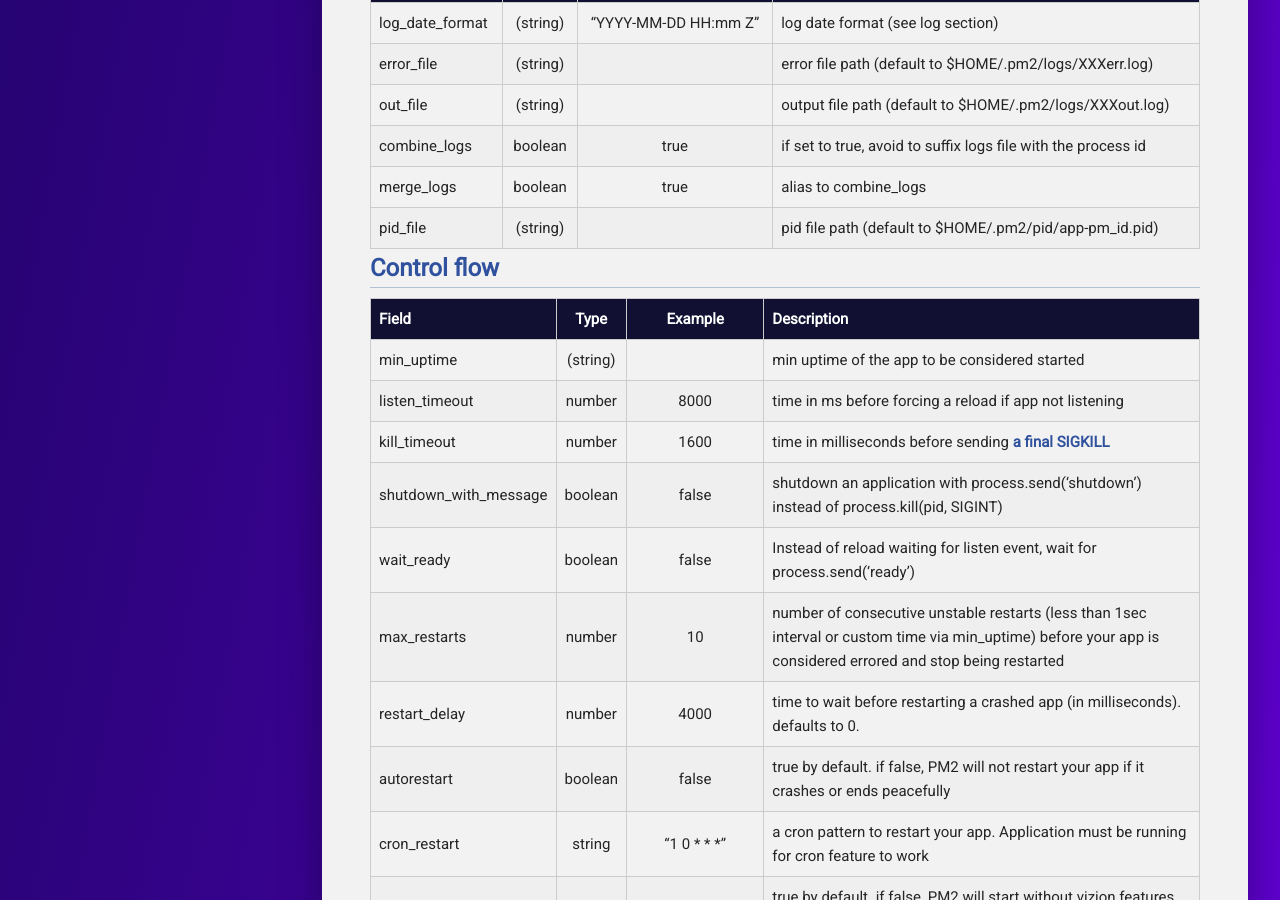
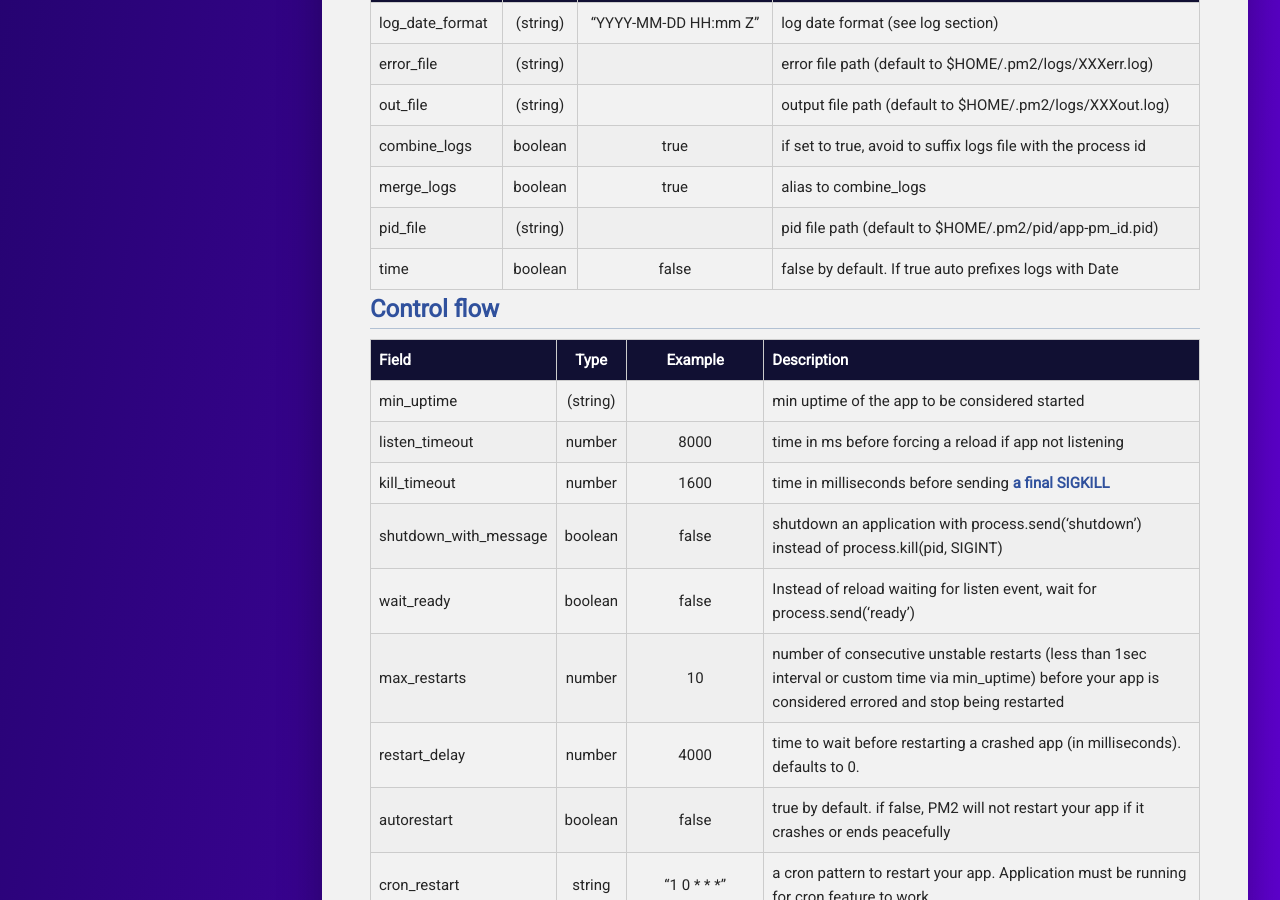
Before and after one commit to pm2-hive/pm2-hive.github.io, a Jekyll site: the page built from docs/features/app-declaration.md, in a window 1280 px wide and 900 px high, scrolled down 3391 px. Built offline with Jekyll 4.4.1, drawn with Linux system fonts in a browser that asks for light colours; comment, search, counter and statistics services are not loaded.

Commit message:
Add time field to log table
Add time entry to the Log files section

```diff
--- a/docs/features/app-declaration.md
+++ b/docs/features/app-declaration.md
@@ -137,6 +137,7 @@ Application behavior and configuration can be fine-tuned with the following attr
 |combine_logs| boolean | true | if set to true, avoid to suffix logs file with the process id |
 |merge_logs| boolean | true | alias to combine_logs |
 |pid_file| (string) | | pid file path (default to $HOME/.pm2/pid/app-pm_id.pid)|
+|time| boolean | false | false by default. If true auto prefixes logs with Date|
 
 ### Control flow
 
```
